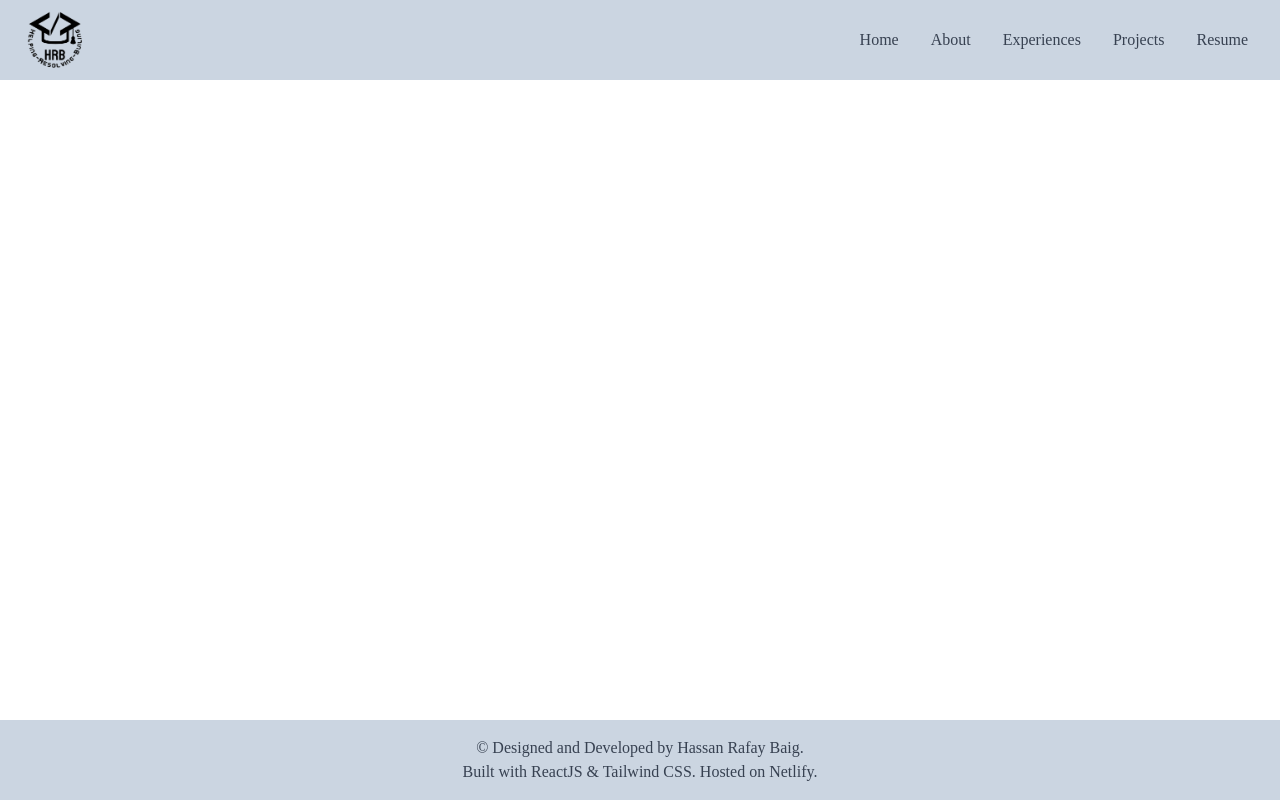
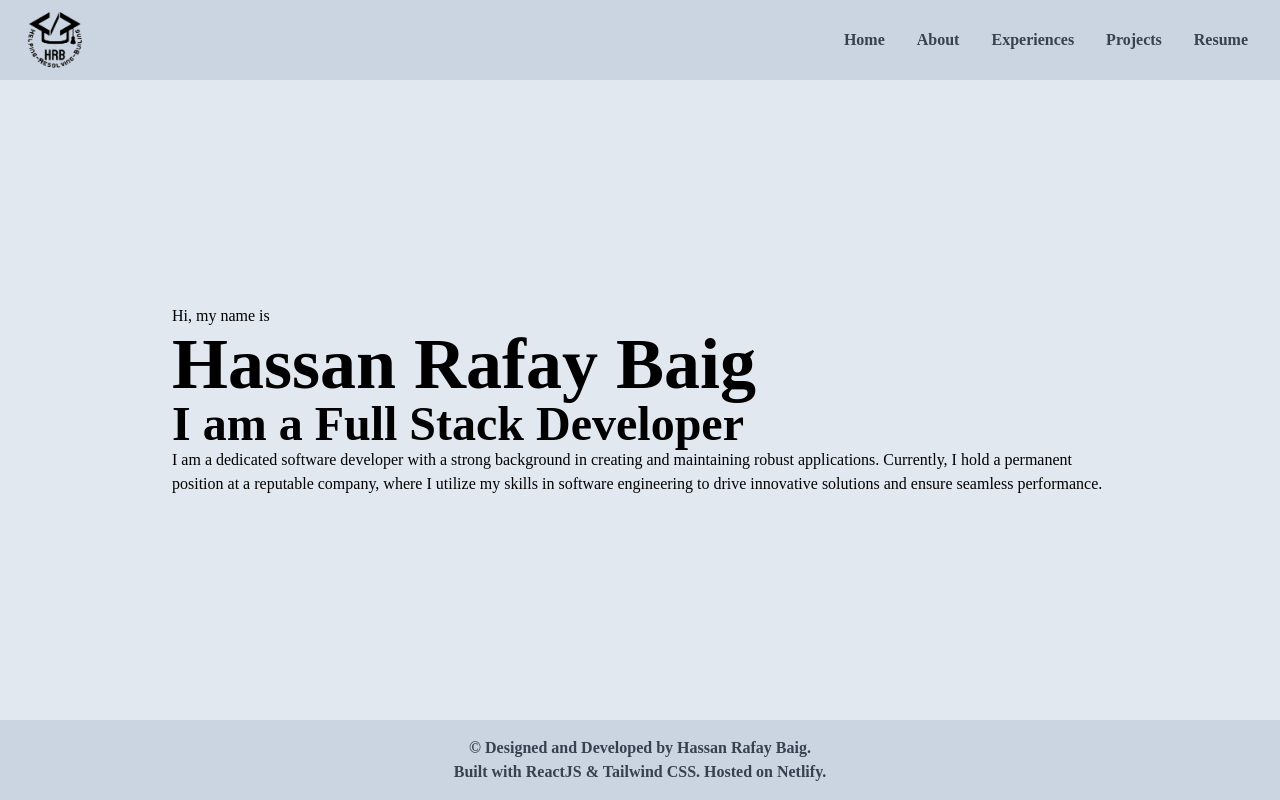
Before and after one commit to imrafay/hrb-profile, a React (Create React App) app: page / in a window 1280 px wide. Built offline with nearby package versions, Linux system fonts and the light colour scheme; the HTML template or start-up script is replaced by a standard one.

Commit message:
Added Banner

```diff
--- a/src/App.js
+++ b/src/App.js
@@ -1,12 +1,14 @@
 import './App.css';
 import Header from './components/Header'
 import Footer from './components/Footer';
+import Banner from './components/Banner';
 
 
 function App() {
   return (
     <div>
       <Header />
+      <Banner />
       <Footer />
     </div>
   );
--- a/src/components/Banner.js
+++ b/src/components/Banner.js
@@ -1,7 +1,18 @@
 function Banner() {
     return (
-        <main>
-      </main>
+        <div name="home" className="w-full h-screen bg-slate-200">
+          <div className="
+          max-w-[1000px] mx-auto px-8 flex
+          flex-col justify-center h-full">
+            <p>Hi, my name is</p>
+            <h1 className="text-4xl sm:text-7xl font-bold">Hassan Rafay Baig</h1>
+            <h2 className="text-2xl sm:text-5xl font-bold"> I am a Full Stack Developer</h2>
+            <p>I am a dedicated software developer with a strong background in creating
+              and maintaining robust applications. Currently, I hold a permanent position
+              at a reputable company, where I utilize my skills in software engineering
+              to drive innovative solutions and ensure seamless performance.</p>
+            </div>
+        </div>
     );
   }
 
--- a/src/components/Footer.js
+++ b/src/components/Footer.js
@@ -1,6 +1,6 @@
 function Footer() {
   return (
-    <footer className="fixed bottom-0 w-full p-4 text-center bg-slate-300 text-gray-700">
+    <footer className="fixed bottom-0 w-full p-4 text-center bg-slate-300 text-gray-700 font-bold">
     <p>&copy; Designed and Developed by Hassan Rafay Baig.</p>
     <p>Built with ReactJS & Tailwind CSS. Hosted on Netlify.</p>
   </footer>
--- a/src/components/Header.js
+++ b/src/components/Header.js
@@ -15,7 +15,7 @@ function Header() {
     <div className="
     fixed w-full h-[80px]
     flex justify-between items-center
-    px-4 bg-slate-300 text-gray-700">
+    px-4 bg-slate-300 text-gray-700 font-bold">
       <img src={Logo} alt="Logo" style={{width:'75px'}}/>
 
       <ul className="hidden md:flex">
```
